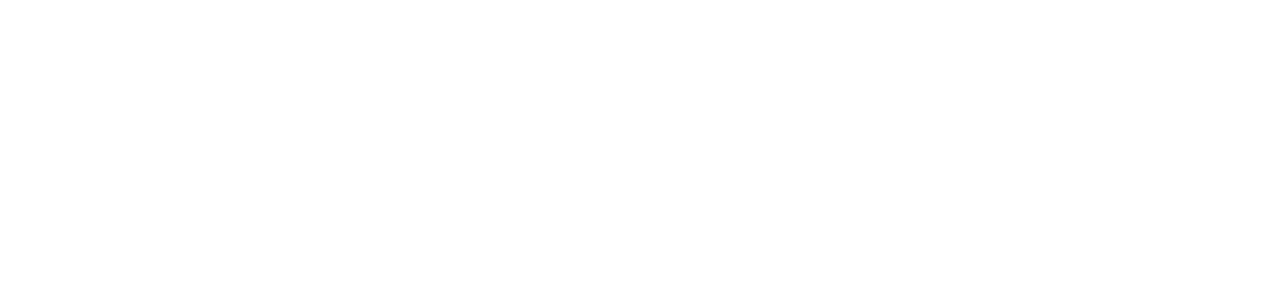
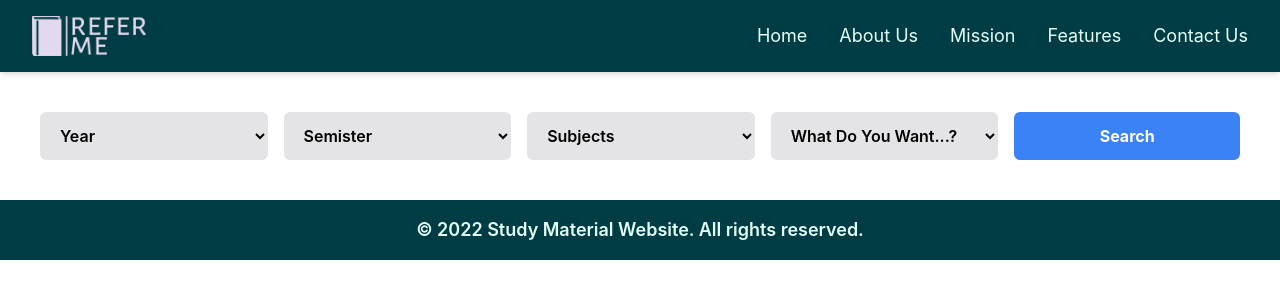
Before and after one commit to siddhant-2002/referme, a React (Create React App) app in the folder client/: page /Search in a window 1280 px wide. Before the commit this address had no page. Shown: the top 300 px of the page. Built offline with nearby package versions, Linux system fonts and the light colour scheme.

Commit message:
new commit

```diff
--- a/client/src/App.js
+++ b/client/src/App.js
@@ -1,14 +1,13 @@
 import React from "react";
 import Header from "./components/Header";
 import Footer from "./components/Footer";
-import Year from "./components/Year";
 import {BrowserRouter as Router, Route, Routes} from "react-router-dom";
-import Subject from "./components/Subject";
 import "./App.css";
 import Body from "./components/Body";
 import {ToastContainer} from "react-toastify";
-import Form from "./components/Form";
-import Upload from "./components/Upload";
+import Form from "./pages/Form";
+import Upload from "./pages/Upload";
+import Search from "./pages/Search";
 
 function App() {
 	return (
@@ -27,16 +26,16 @@ function App() {
 						}
 					/>
 					<Route
-						path="Year/*"
+						path="Search/*"
 						element={
 							<>
 								<Header />
-								<Year />
+								<Search/>
 								<Footer />
 							</>
 						}
 					/>
-					<Route
+					{/* <Route
 						path="Subject/*"
 						element={
 							<>
@@ -45,7 +44,7 @@ function App() {
 								<Footer />
 							</>
 						}
-					/>
+					/> */}
 					<Route
 						path="Form/"
 						element={
--- a/client/src/components/Body.jsx
+++ b/client/src/components/Body.jsx
@@ -1,11 +1,9 @@
 import React from "react";
 import Contactus from "./Contactus";
 import Aboutus from "./Aboutus";
-import Home from "./Home";
+import Home from "../pages/Home";
 import Features from "./Features";
 import Mission from "./Mission";
-// import Form from "./Form";
-// import User from "./User";
 
 
 
@@ -24,6 +22,8 @@ const Body = () => {
 
 			<Contactus />
 
+			{/* <Main /> */}
+
 
 		</div>
 
--- a/client/src/components/Semister.jsx
+++ /dev/null
@@ -1,20 +0,0 @@
-import React from 'react';
-import { Link } from 'react-router-dom';
-
-const Semister = () => {
-    const semisters = ['Sem-I', 'Sem-II'];
-
-    return (
-        <div className="flex flex-wrap justify-center gap-4 p-5">
-            {semisters.map((semister, index) => (
-                <Link to="/subject" key={index}>
-                    <div className="flex items-center justify-center w-64 h-32 bg-blue-500 text-white rounded shadow-lg">
-                        <h2 className="text-2xl">{semister}</h2>
-                    </div>
-                </Link>
-            ))}
-        </div>
-    );
-}
-
-export default Semister;
--- a/client/src/components/Subject.jsx
+++ /dev/null
@@ -1,35 +0,0 @@
-import React, { useState } from 'react';
-
-const Subject = () => {
-    const [expanded, setExpanded] = useState([false, false, false, false, false]);
-
-    const toggle = index => {
-        const newExpanded = [...expanded];
-        newExpanded[index] = !newExpanded[index];
-        setExpanded(newExpanded);
-    };
-
-    return (
-        <div className="w-full flex flex-col items-center justify-center space-y-4 p-8 bg-off-white">
-        {['Engineering Mathematics I(M-I)', 'Engineering Physics', 'System in Mechanical Engineering(SME)', 'Programming and Problem Solving(PPS)', 'Basic Electrical Enginnering(BEE)'].map((item, index) => (
-           <div key={index} className="w-full max-w-md p-4 border border-gray-300 rounded-md shadow-md hover:shadow-2xl transition-shadow duration-500 ease-in-out">
-           <button
-               onClick={() => toggle(index)}
-               className="w-full text-left font-bold text-lg text-dark-blue hover:text-teal focus:outline-none "
-           >
-               {item}
-           </button>
-           {expanded[index] && (
-               <div className="mt-2 space-y-2 rounded-md transition-all duration-200 ease-in-out transform ">
-               <button className="w-full text-left bg-dark-blue hover:bg-teal text-off-white py-2 px-4 rounded-md font-semibold text-lg transition-colors duration-200 hover:scale-105">Notes</button>
-               <button className="w-full text-left bg-dark-blue hover:bg-teal text-off-white py-2 px-4 rounded-md font-semibold text-lg transition-colors duration-200 hover:scale-105">Pracicals</button>
-               <button className="w-full text-left bg-dark-blue hover:bg-teal text-off-white py-2 px-4 rounded-md font-semibold text-lg transition-colors duration-200 hover:scale-105">PYQS</button>
-           </div>
-           )}
-       </div>
-        ))}
-    </div>
-    );
-};
-
-export default Subject;
--- a/client/src/components/Year.jsx
+++ /dev/null
@@ -1,56 +0,0 @@
-
-import React, { useState } from 'react';
-import { useNavigate } from 'react-router-dom';
-
-
-const Year = () => {
-    const [expanded, setExpanded] = useState([false, false, false, false]);
-
-    const toggle = index => {
-        const newExpanded = [...expanded];
-        newExpanded[index] = !newExpanded[index];
-        setExpanded(newExpanded);
-    };
-
-    const navigate = useNavigate();
-
-    return (
-        <div className="w-full flex flex-col items-center justify-center space-y-4 p-8 bg-off-white">
-        {['First Year', 'Second Year', 'Third Year', 'Fourth Year'].map((item, index) => (
-           <div key={index} className="w-full max-w-md p-4 border border-gray-300 rounded-md shadow-md hover:shadow-lg transition-shadow duration-200 ease-in-out">
-           <button
-               onClick={() => toggle(index)}
-               className="w-full text-left font-bold text-lg text-dark-blue hover:text-teal focus:outline-none "
-           >
-               {item}
-           </button>
-           {expanded[index] && (
-               <div className="mt-2 space-y-2 rounded-md transition-all duration-200 ease-in-out transform ">
-               <button className="w-full text-left bg-dark-blue hover:bg-teal text-off-white py-2 px-4 rounded-md font-semibold text-lg transition-colors duration-200 hover:scale-105" onClick={() => navigate('/Subject')} >Semister 1</button>
-               <button className="w-full text-left bg-dark-blue hover:bg-teal text-off-white py-2 px-4 rounded-md font-semibold text-lg transition-colors duration-200 hover:scale-105">Semister 2</button>
-           </div>
-           )}
-       </div>
-        ))}
-    </div>
-    );
-};
-
-export default Year;
-
-
-// const Year = () => {
-//     const years = ['FE', 'SE', 'TE', 'BE'];
-
-//     return (
-//         <div className="flex flex-col justify-center items-center gap-4 p-5">
-//             {years.map((year, index) => (
-
-//                     <div className="flex items-center justify-center w-64 h-32 bg-blue-500 text-white rounded shadow-lg">
-//                         <h2 className="text-2xl">{year}</h2>
-//                     </div>
-
-//             ))}
-//         </div>
-//     );
-// }
--- a/client/src/components/Home.jsx
+++ b/client/src/pages/Home.jsx
@@ -18,7 +18,7 @@ const Home = () => {
 							Online Haven for Study Materials, Handwritten Notes,
 							and Practical Codes
 						</p>
-						<button className="mt-4 bg-teal hover:bg-light-teal text-off-white font-bold py-2 px-4 rounded" onClick={() => navigate('/Year')}>
+						<button className="mt-4 bg-teal hover:bg-light-teal text-off-white font-bold py-2 px-4 rounded" onClick={() => navigate('/Search')}>
 							Explore Now
 						</button>
 					</div>
--- /dev/null
+++ b/client/src/pages/Search.jsx
@@ -0,0 +1,63 @@
+import React, { useState } from 'react'
+
+
+const Search = (props) => {
+    const [notes, setNotes] = useState({
+        Year: "",
+        Semister: "",
+        Subject: "",
+        type: ""
+    })
+
+    const handleChange = (e) => {
+        setNotes((prevState) => ({
+            ...prevState,
+            [e.target.name]: e.target.value
+        }))
+    }
+
+    const find = async () => {
+        console.log(notes);
+        // await props.fetchJobsCustom(notes);
+    }
+    return (
+        <div>
+            <div className='flex gap-4 my-10 justify-center px-10'>
+                <select onChange={handleChange} name="Year" value={notes.Year} className='w-64 py-3 pl-4 bg-zinc-200 font-semibold rounded-md'>
+                    <option value="" disabled hidden> Year </option>
+                    <option value="First Year">First Year</option>
+                    <option value="Second Year">Second Year</option>
+                    <option value="Third Year">Third Year</option>
+                    <option value="Forth Year">Forth Year</option>
+                </select>
+                <select onChange={handleChange} name="Semister" value={notes.Semister} className='w-64 py-3 pl-4 bg-zinc-200 font-semibold rounded-md'>
+                    <option value="" disabled hidden>Semister</option>
+                    <option value="Semister 1">Semister 1</option>
+                    <option value="semister 2">semister 2</option>
+
+                </select>
+                <select onChange={handleChange} name="Subject" value={notes.Subject} className='w-64 py-3 pl-4 bg-zinc-200 font-semibold rounded-md'>
+                    <option value="" disabled hidden>Subjects</option>
+                    <option value=" M 1"> M 1</option>
+                    <option value="BEE">BEE</option>
+                    <option value="BXE">BXE</option>
+                    <option value="PHY"> PHY</option>
+                    <option value="CHEM"> CHEM</option>
+                    <option value="EME"> EME</option>
+                    <option value="PPS"> PPS</option>
+                    <option value="SME"> SME </option>
+                </select>
+                <select onChange={handleChange} name="type" value={notes.type} className='w-64 py-3 pl-4 bg-zinc-200 font-semibold rounded-md'>
+                    <option value="" disabled hidden>What Do You Want...?</option>
+                    <option value="Notes">Notes</option>
+                    <option value="Practicals">Practicals</option>
+                    <option value="PYQ'S">PYQ'S</option>
+
+                </select>
+                <button onClick={find} className='w-64 bg-blue-500 text-white font-bold py-3 rounded-md'>Search</button>
+            </div>
+        </div>
+    )
+}
+
+export default Search
```
Also changed, not shown: client/src/pages/Form.jsx (renamed from client/src/components/Form.jsx), client/src/pages/Upload.jsx (renamed from client/src/components/Upload.jsx), 1 other file (tests, documents, lock files or other folders).
